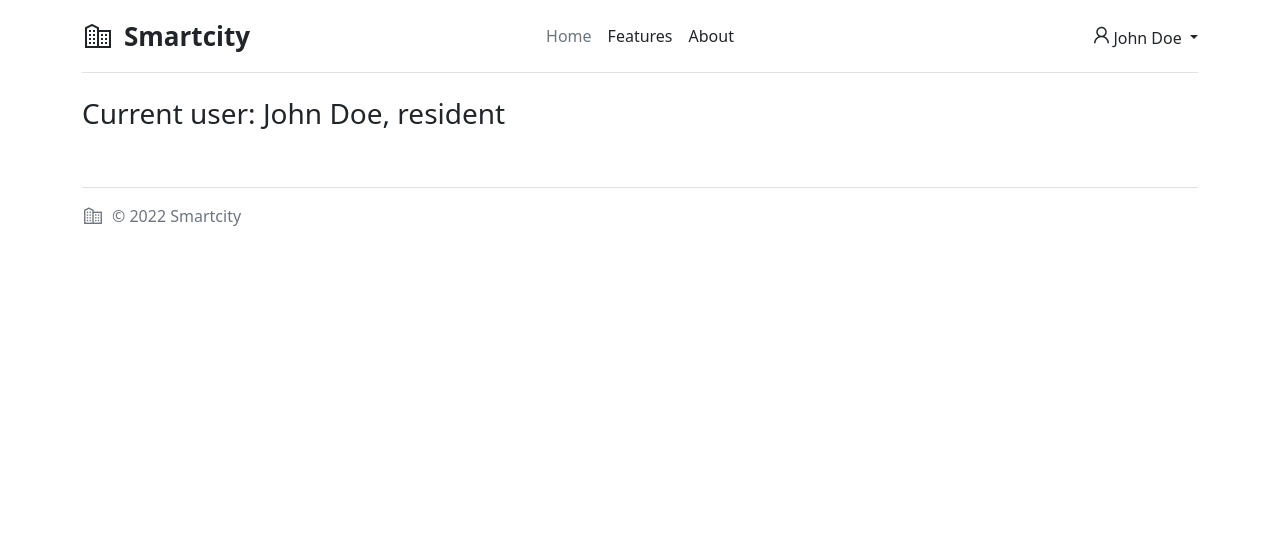
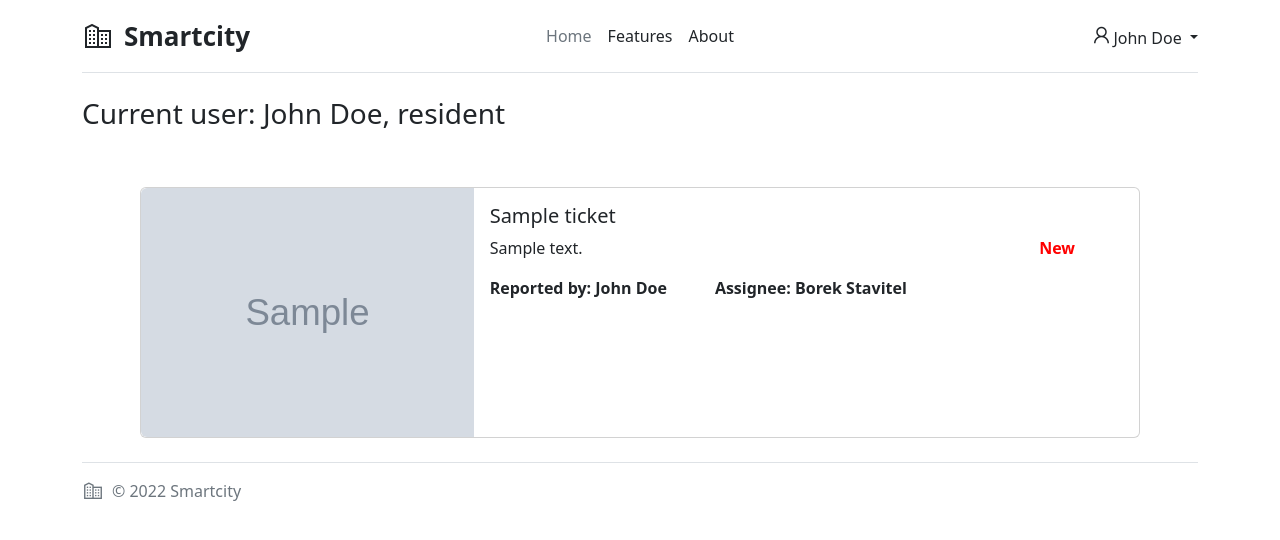
Before and after one commit to IIS-ITU-exceptions/IIS, a Flask app: template smartcity/templates/manager/manager_dashboard.html in a window 1280 px wide. Shown: the top 540 px of the page. Run offline with Flask 2, Linux system fonts and the light colour scheme; the template is opened without the code that fills it: values that come from a table or form of the project are taken from there, others are empty; a user stored in the database is signed in; data comes from the database, SQL or seed files in the repository; tables that the repository leaves empty hold one stand-in row (values such as "Sample post"); grey boxes marked "Sample" are stand-in pictures.

Commit message:
Basic view of all ticket added for manager

```diff
--- a/smartcity/templates/manager/manager_dashboard.html
+++ b/smartcity/templates/manager/manager_dashboard.html
@@ -1,10 +1,61 @@
 {% extends "layout.html" %}
-{% from "macros/fields.html" import render_text_field, render_boolean_field, render_alert%}
+{% from "macros/fields.html" import render_text_field, render_boolean_field, render_alert %}
 {% block content %}
 
     <div class="container">
         <h3>Current user: {{ current_user.fullname ~', ' ~ current_user.role[0].name }}</h3>
     </div>
     <br>
+    {% for ticket in tickets %}
+        <div class="d-flex justify-content-center align-items-center mt-4">
+            <div class="card col-10" style="max-width: 1000px;">
+                <div class="row g-0">
+                    <div class="col-md-4">
+                        <img
+                             {% if ticket.assignee_id != None %}
+                             src="{{ ticket.image_path }}"
+                             {% else %}
+                             src="/"
+                             {% endif %}
+                             class="img-fluid rounded-start"
+                             alt="{{ ticket.image_path }}">
+                    </div>
+                    <div class="col-md-8">
+                        <div class="card-body">
+                            <h5 class="card-title">{{ ticket.name }}</h5>
+                            <b class="card-text me-5 mb-5 float-end state">{{ ticket.state.value }}</b>
 
+                            <p class="card-text">{{ ticket.description[:100] }}</p>
+                            <b class="card-text me-5 float-start">Reported by: {{ all_users[ticket.reporter_id - 1].fullname }}</b>
+                            {% if ticket.assignee_id != None %}
+                                <b class="card-text me-5 mb-3 float-start">Assignee: {{ all_users[ticket.assignee_id].fullname }}</b>
+                            {% else %}
+                                 <p class="card-text me-5 mb-3 float-start">Assignee: Nobody is assigned</p>
+                            {% endif %}
+                        </div>
+                    </div>
+                </div>
+            </div>
+        </div>
+    {% endfor %}
 {% endblock %}
+
+{% block js %}
+<script>
+let statesList = document.getElementsByClassName("state");
+
+for (let i = 0; i < statesList.length; i++) {
+    if (statesList[i].innerHTML === "New") {
+        statesList[i].style.color = "red";
+    } else if (statesList[i].innerHTML === "Planned") {
+        statesList[i].style.color = "purple";
+    }else if (statesList[i].innerHTML === "Work In Progress") {
+        statesList[i].style.color = "orange";
+    } else if (statesList[i].innerHTML === "Done") {
+        statesList[i].style.color = "green";
+    }
+}
+
+
+</script>
+{% endblock %}
--- a/smartcity/views/manager.py
+++ b/smartcity/views/manager.py
@@ -12,7 +12,9 @@ manager_bp = Blueprint("manager", __name__)
 @login_required
 @roles_required(["manager"])
 def manager_dashboard():
-    return render_template("manager/manager_dashboard.html", current_user=current_user)
+    tickets = Ticket.query.all()
+    all_users = User.query.all()
+    return render_template("manager/manager_dashboard.html", current_user=current_user, tickets=tickets, all_users=all_users)
 
 
 @manager_bp.route("/create_technician", methods=["GET", "POST"])
```
